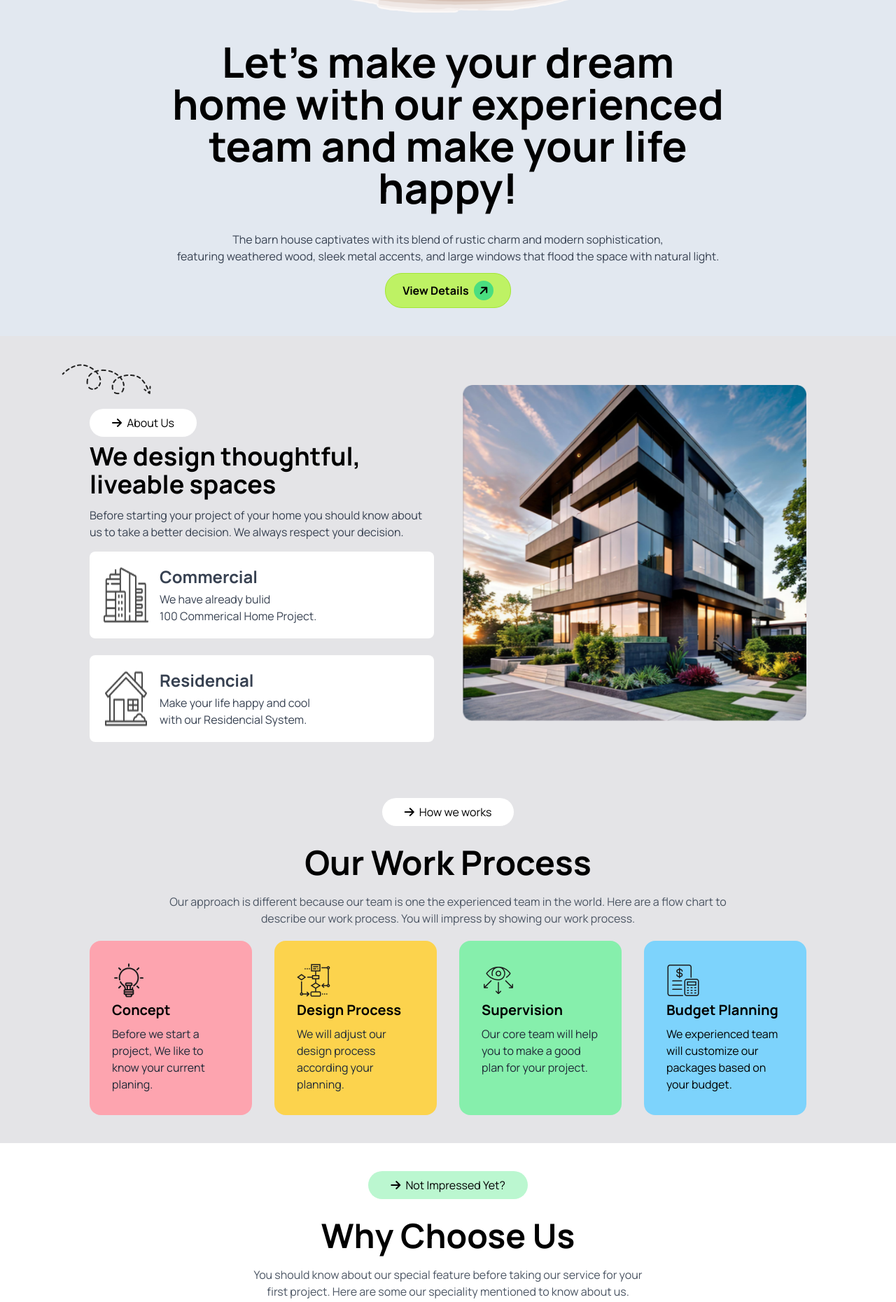
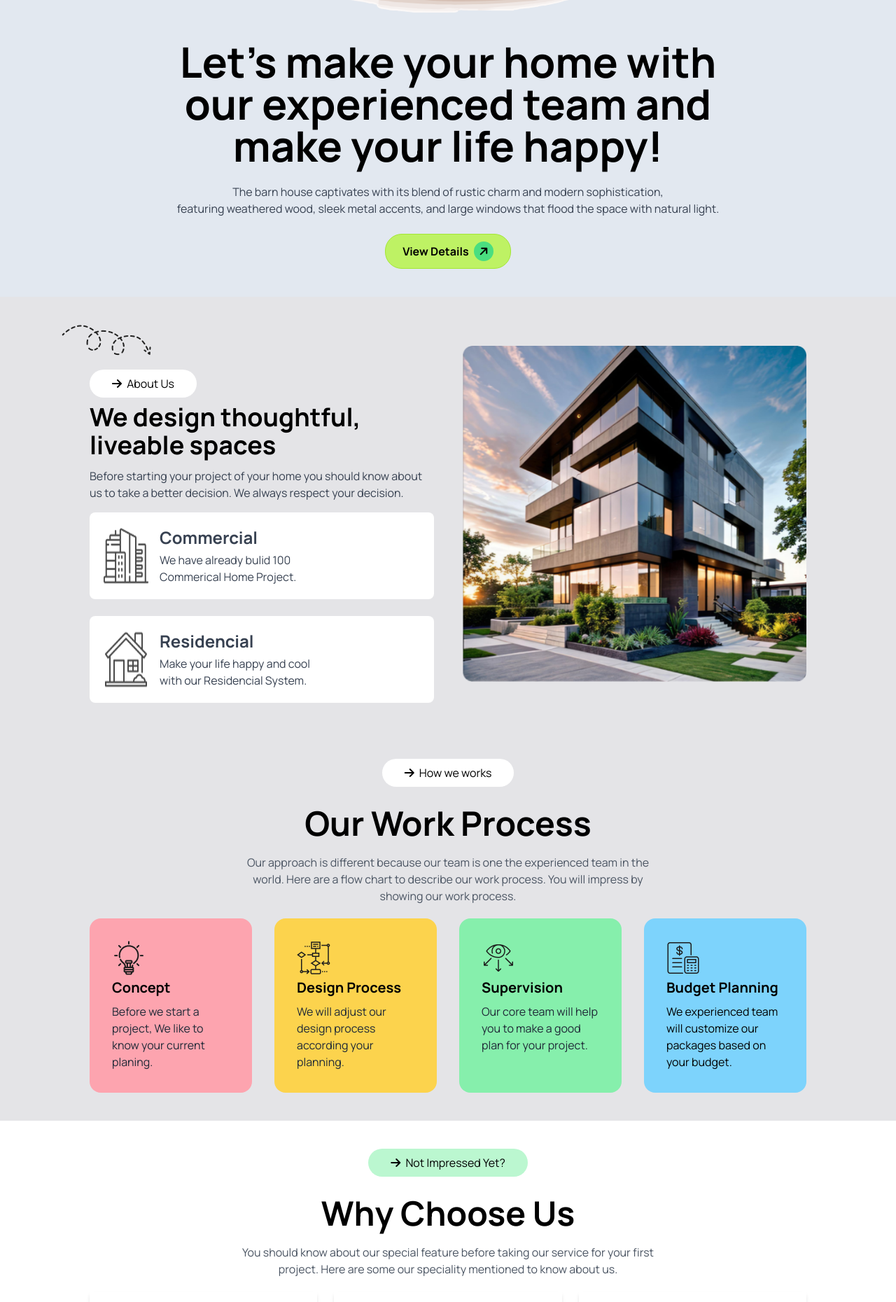
Before and after one commit to jnoyon/tailwind-project, a plain HTML site: page index.html in a window 1280 px wide. Shown: the part 449-2309 px from the top of the page at 70% size. Drawn offline with nearby package versions, Linux system fonts and the light colour scheme.

Commit message:
Responsive Issue Fixed

```diff
--- a/index.html
+++ b/index.html
@@ -44,8 +44,8 @@
             </div>
             <div class="hero-section text-center">
                 <img class="mx-auto p-10" src="images/banner.png" alt="Image">
-                <h1 class="text-3xl md:text-6xl font-bold mb-5 w-4/5 mx-auto"> Let's make your dream home with our experienced team and make your life happy! </h1>
-                <p class="p-3 text-gray-700"> The barn house captivates with its blend of rustic charm and modern sophistication, <br> featuring weathered wood, sleek metal accents, and large windows that flood the space with natural light. </p>
+                <h1 class="text-3xl md:text-6xl font-bold mb-3 md:w-4/5 mx-auto"> Let's make your home with our experienced team and make your life happy! </h1>
+                <p class="p-3 text-gray-700 mb-3"> The barn house captivates with its blend of rustic charm and modern sophistication, <br> featuring weathered wood, sleek metal accents, and large windows that flood the space with natural light. </p>
                  <a href="#" class="bg-lime-300 font-bold rounded-3xl px-6 py-2.5 block md:inline-block border border solid border-lime-400"> View Details <i class="fa-solid fa-arrow-up rotate-45 rounded-full px-2 py-1.5 bg-green-400 ml-1"></i> </a>
             </div>
         </div>
@@ -62,7 +62,7 @@
                     <img src="images/commercial.png" alt="image">
                     <div class="about-text">
                         <h2 class="font-bold text-2xl mb-1"> Commercial </h2>
-                        <p> We have already bulid <br> 100 Commerical Home Project. </p>
+                        <p> We have already bulid 100 <br> Commerical Home Project.  </p>
                     </div>
                 </div>
                 <div class="about-card text-gray-700  text-left p-5 rounded-lg flex gap-4 bg-white">
@@ -83,7 +83,7 @@
         <div class="container w-4/5 mx-auto">
             <h1 class="px-8 mb-2 p-2 bg-white rounded-3xl inline-block"> <i class="fa-solid fa-arrow-right mr-1"></i> How we works </h1>
             <h1 class="font-bold text-5xl py-5"> Our Work Process </h1>
-            <p class="mb-5 w-4/5 mx-auto text-gray-600"> Our approach is different because our team is one the experienced team in the world. Here are a flow chart to describe our work process. You will impress by showing our work process. </p>
+            <p class="mb-5 md:w-3/5 mx-auto text-gray-600"> Our approach is different because our team is one the experienced team in the world. Here are a flow chart to describe our work process. You will impress by showing our work process. </p>
             <div class="work-box-container gap-8 text-left flex flex-col md:flex-row">
                 <div class="wb-item p-8 rounded-2xl bg-rose-300 md:w-1/4">
                     <img src="images/concept.png" alt="Image" class="mb-1">
@@ -113,7 +113,7 @@
         <div class="container w-4/5 mx-auto">
             <h1 class="px-8 mb-2 p-2 bg-green-200 rounded-3xl inline-block"> <i class="fa-solid fa-arrow-right mr-1"></i> Not Impressed Yet? </h1>
             <h1 class="font-bold text-5xl py-5"> Why Choose Us </h1>
-            <p class="mb-5 text-gray-600"> You should know about our special feature before taking our service for your <br> first project. Here are some our speciality mentioned to know about us. </p>
+            <p class="mb-5 text-gray-600 mx-auto md:w-3/5"> You should know about our special feature before taking our service for your first project. Here are some our speciality mentioned to know about us. </p>
             <div class="choose-section grid grid-cols-3 gap-3 md:gap-6">
                 <div class="choose-item col-span-3 hover:opacity-60 transition-all p-6 shadow-md md:col-span-1">
                     <img src="images/img1.png" alt="Image" class="mx-auto rounded-full w-28 h-28 mb-2">
@@ -155,7 +155,7 @@
         <div class="container w-4/5 mx-auto">
             <h1 class="px-8 mb-2 p-2 bg-green-200 rounded-3xl inline-block"> <i class="fa-solid fa-arrow-right mr-1"></i> Let's Connect </h1>
             <h1 class="font-bold text-5xl py-5"> Lets Discuss Next Project </h1>
-            <p class="mb-5 text-gray-600 w-4/5 mx-auto"> Now, It is high time to contact with just and make a order of your beautiful home. Just fill up the form, Our marketing team will response it within 24 hours. You can also ask any question before starting a order. </p>
+            <p class="mb-5 text-gray-600 md:w-3/5 mx-auto">  It is high time to contact with just and make a order of your beautiful home. Just fill up the form, Our marketing team will response it within 24 hours. You can also ask any question before starting a order. </p>
             <form action="#" class="grid gap-5 md:grid-cols-2">
                 <input type="text" placeholder="First Name*" class="col-span-2 rounded-3xl p-3 md:col-span-1" required>
                 <input type="text" placeholder="Last Name*" class="col-span-2 rounded-3xl p-3 md:col-span-1" required>
```
